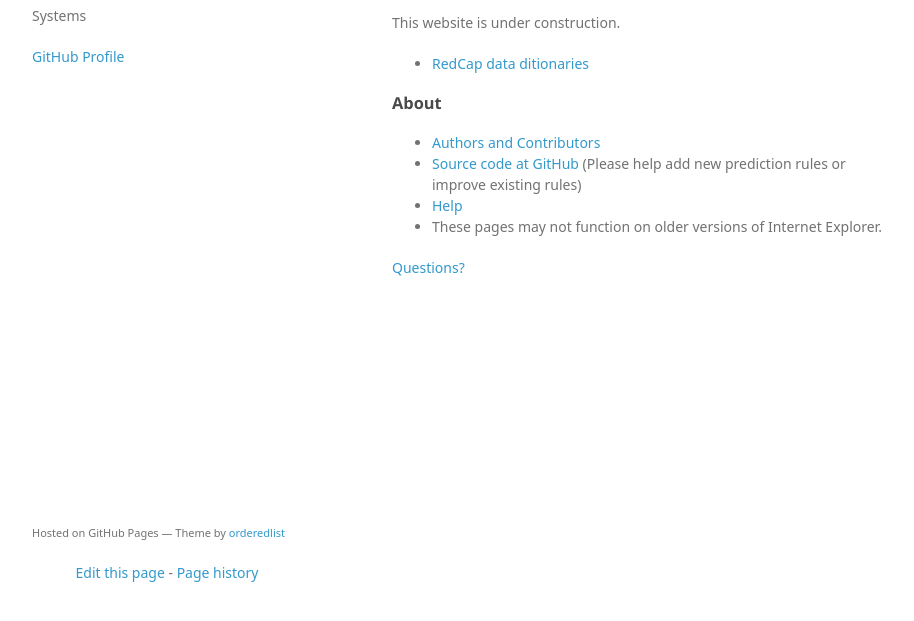
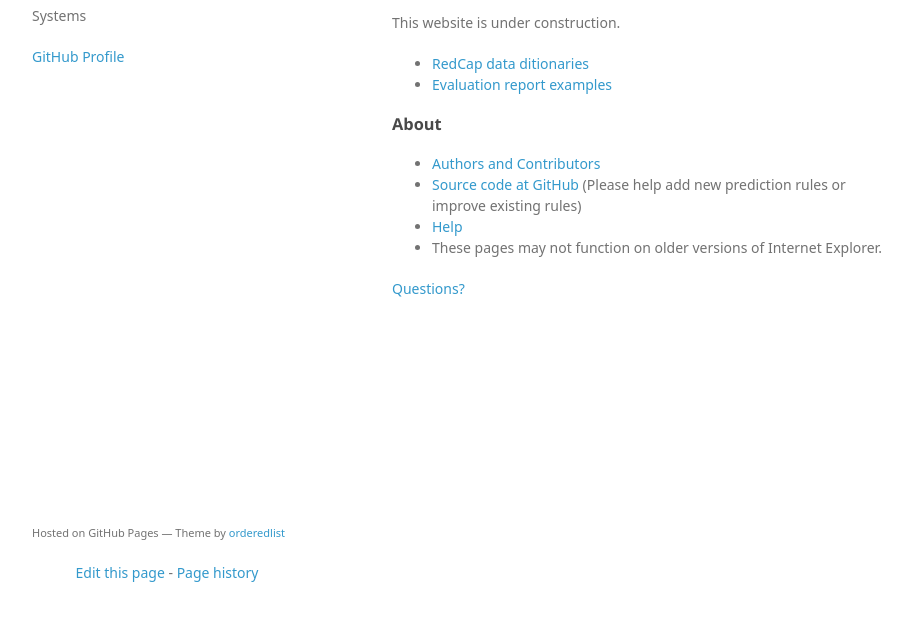
Before and after one commit to CAHPS/cahps.github.io, a plain HTML site: page index.html in a window 1280 px wide. Shown: the part 167-788 px from the top of the page, without its empty margins (178-1092 px from the left). Drawn offline with Linux system fonts and the light colour scheme; a web font is replaced by a local one.

Commit message:
Update index.html

```diff
--- a/index.html
+++ b/index.html
@@ -29,7 +29,8 @@
 <p>This website supports implementation of the <a href="http://www.ahrq.gov/cahps/">Consumer Assessment of Healthcare Providers and Systems</a> (CAHPS) surveys for patients satisfaction by using <a href="http://projectredcap.org/">RedCap</a>. This is an alternative to paying <a href="http://www.pressganey.com/">Press-Ganey</a>.</p>
 <p>This website is under construction.</p>
 
-<ul><li><a href="https://github.com/CAHPS/cahps.github.io/tree/master/data.dictionaries">RedCap data ditionaries</a></li></li></ul>
+<ul><li><a href="https://github.com/CAHPS/cahps.github.io/tree/master/data.dictionaries">RedCap data ditionaries</a></li>
+<li><a href="https://github.com/CAHPS/cahps.github.io/tree/master/report.examples">Evaluation report examples</a></li></ul>
 
 	  <h3>About</h3>
 	        <ul>
@@ -48,7 +49,7 @@
 //Page history and edit
 var pagename = location.pathname.split('/').slice(-1);
 if (pagename.toString().length < 1){pagename = "index.html"}
-document.write("<div style='text-align:center'><a href='https://github.com/openrules/cahps.github.io/blob/master/" + pagename + "'>Edit this page</a> - <a href='https://github.com/cahps/cahps.github.io/commits/master/" + pagename + "'>Page history</a></div>")
+document.write("<div style='text-align:center'><a href='https://github.com/cahps/cahps.github.io/blob/master/" + pagename + "'>Edit this page</a> - <a href='https://github.com/cahps/cahps.github.io/commits/master/" + pagename + "'>Page history</a></div>")
 </script>
       </footer>
     </div>
```
